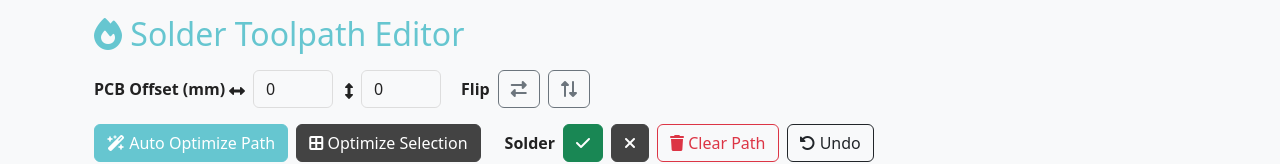
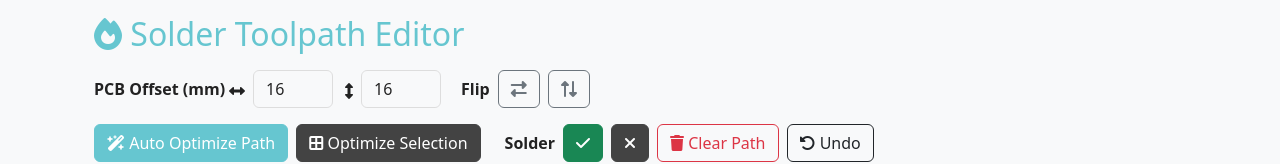
Before and after one commit to RinthLabs/SolderSidekick, a Vue app: page / in a window 1280 px wide. Shown: the part 323-487 px from the top of the page. Built offline with nearby package versions, Linux system fonts and the light colour scheme.

Commit message:
updated branding, moved start PCB origin to 16mm x 16mm

```diff
--- a/src/stores/drillStore.js
+++ b/src/stores/drillStore.js
@@ -4,8 +4,8 @@ export const useDrillStore = defineStore("drill", {
   state: () => ({
     drillData: [],
     path: [],
-    originOffsetX: 0,
-    originOffsetY: 0,
+    originOffsetX: 16,
+    originOffsetY: 16,
     toolSizes: {},
     undoStack: [],
     canvasShouldUpdate: false
@@ -25,6 +25,8 @@ export const useDrillStore = defineStore("drill", {
       this.path = [];
       this.toolSizes = {};
       this.undoStack = [];
+      this.originOffsetX = 16;
+      this.originOffsetY = 16;
     },
 
     triggerCanvasUpdate() {
```
Also changed, not shown: public/logo/solder-sidekick-logo-dark-bg.svg, public/logo/solder-sidekick-logo-light-bg.svg (deleted), 1 other file (tests, documents, lock files or other folders).
